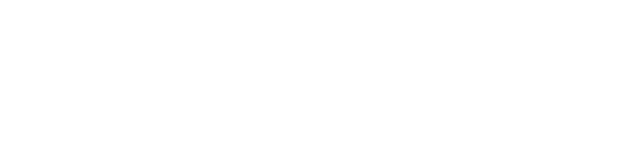
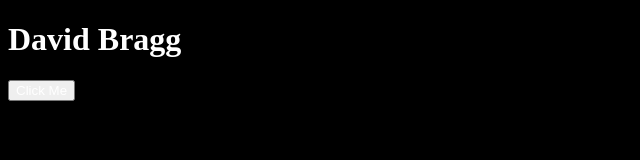
Before and after one commit to shuangg324/Javascript, a plain HTML site: page index.html in a window 1280 px wide. Shown: the whole page, without its empty margins (0-640 px from the left). Drawn offline with Linux system fonts and the light colour scheme.

Commit message:
dark-theme

```diff
--- a/app.js
+++ b/app.js
@@ -1,8 +1,5 @@
-let dollars = [1, 5, 10, 3];
-let cents = [];
 
-for (let i = 0; i < dollars.length; i++) {
-  cents.push(dollars[i] * 101);
+function toggleDarkMode() {
+    document.querySelector('body').classList.toggle("dark-theme")
+
 }
-
-console.log(cents);
--- a/index.html
+++ b/index.html
@@ -4,9 +4,11 @@
     <meta charset="UTF-8">
     <meta name="viewport" content="width=device-width, initial-scale=1.0">
     <title>Document</title>
-    <script src="app.js"></script>
+    <link rel="stylesheet" href="styles.css">
+    <script src="app.js" defer></script>
 </head>
-<body>
-
+<body class="dark-theme">
+      <h1 id="title">David Bragg</h1>
+      <button onclick="toggleDarkMode()">Click Me</button>
 </body>
 </html>
--- /dev/null
+++ b/styles.css
@@ -0,0 +1,13 @@
+.dark-theme{
+    background-color: black;
+
+}
+
+
+.dark-theme * {
+    color:white;
+}
+
+* {
+    transition: all 300ms ease;
+}
```
